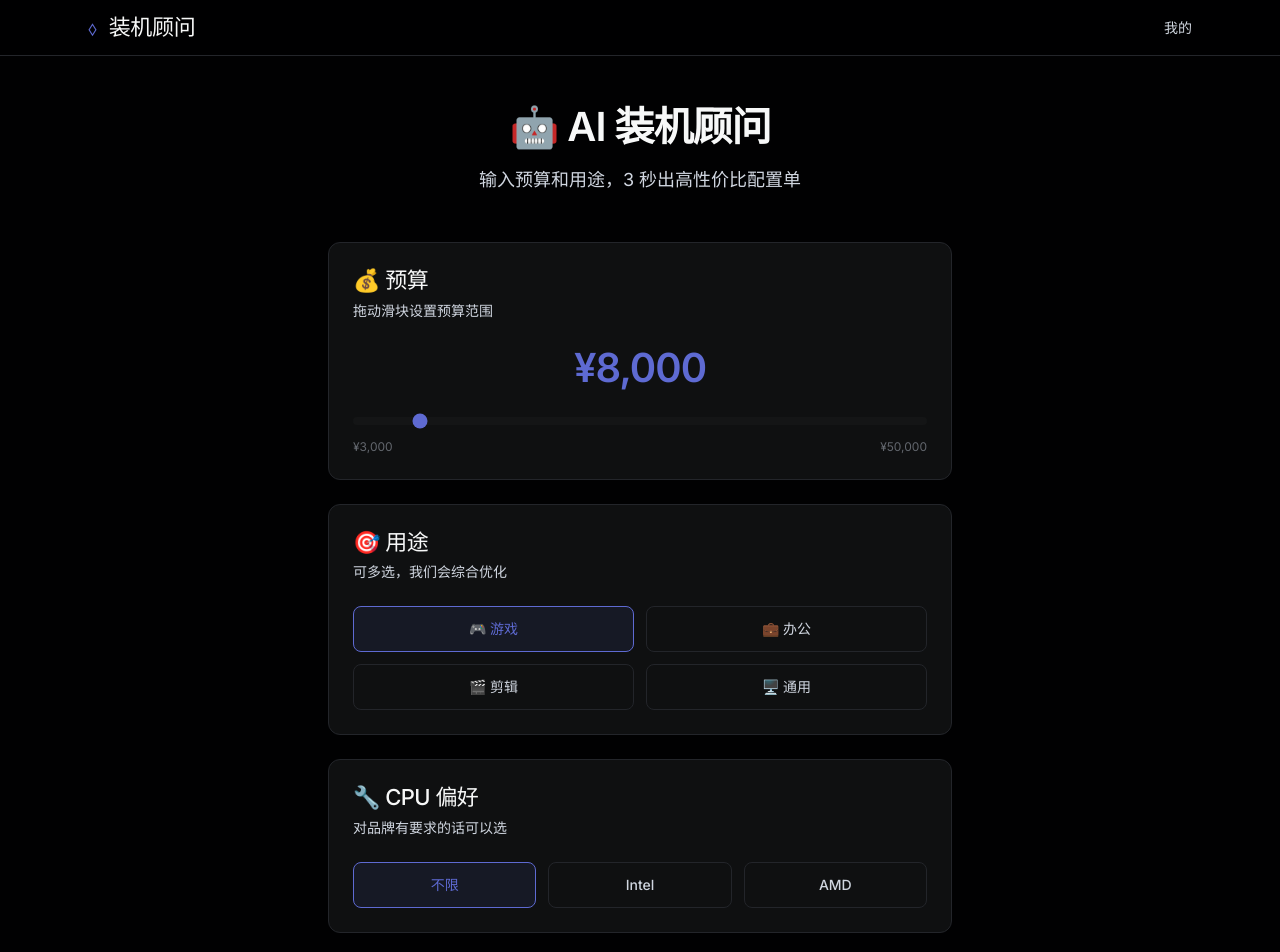
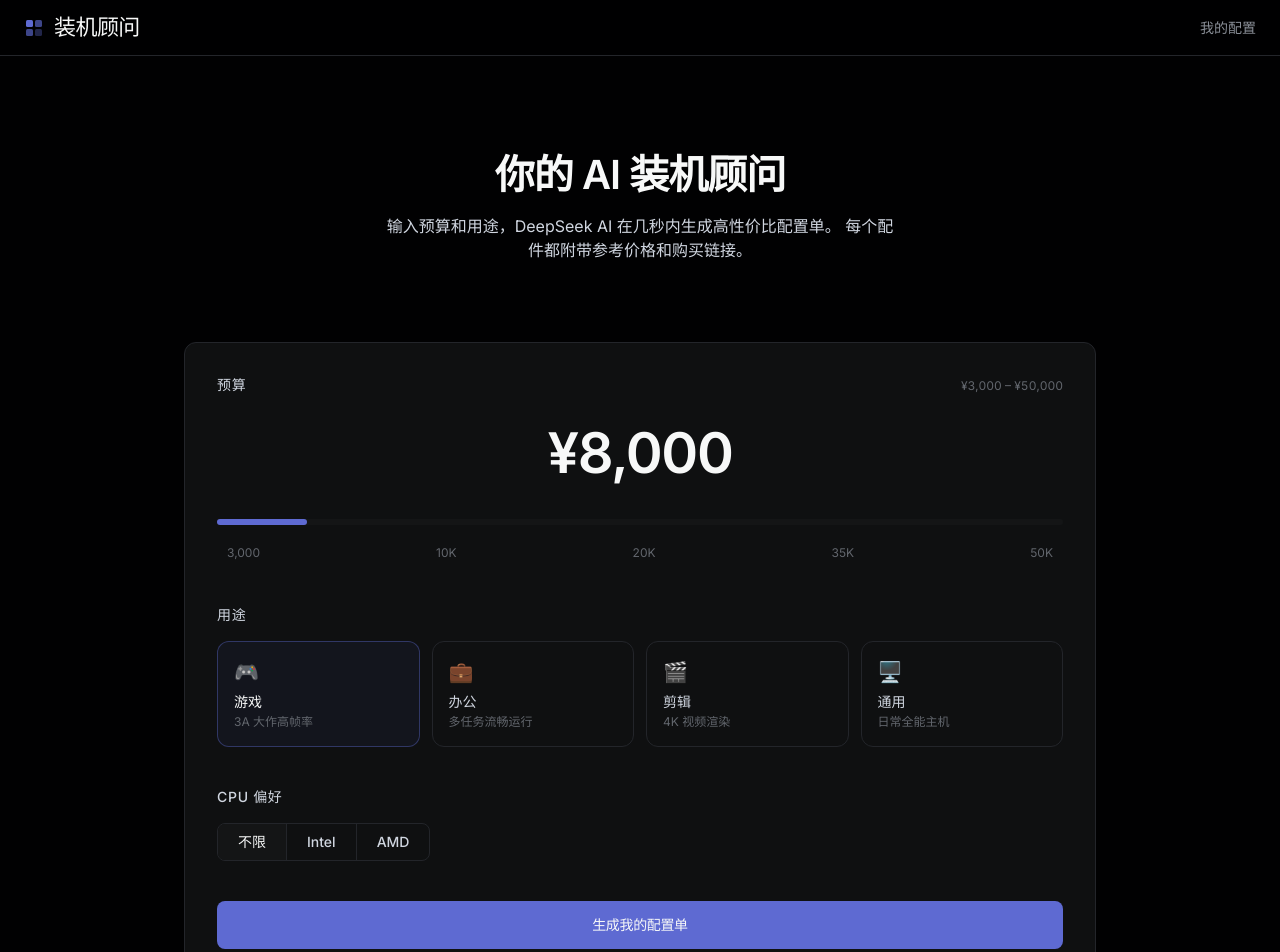
Before and after one commit to lgj2009/ai-pc-builder, a Next.js app: page / in a window 1280 px wide. Shown: the top 952 px of the page. Built offline with nearby package versions, Linux system fonts and the light colour scheme; no server answers.

Commit message:
feat: rebuild homepage with proper Linear design — hero, card layout, premium styling

```diff
--- a/src/app/cinematic/layout.tsx
+++ b/src/app/cinematic/layout.tsx
@@ -1,13 +1,4 @@
 import type { Metadata } from "next";
-import { Inter } from "next/font/google";
-import "@/app/globals.css";
-
-const inter = Inter({
-  subsets: ["latin"],
-  weight: ["300", "400", "500", "600", "700"],
-  variable: "--font-inter",
-  display: "swap",
-});
 
 export const metadata: Metadata = {
   title: "Step Through. Work Smarter.",
@@ -19,11 +10,5 @@ export default function CinematicLayout({
 }: {
   children: React.ReactNode;
 }) {
-  return (
-    <html lang="en" className={inter.variable}>
-      <body className="m-0 p-0 overflow-hidden bg-black" style={{ fontFamily: "'Inter', sans-serif" }}>
-        {children}
-      </body>
-    </html>
-  );
+  return <>{children}</>;
 }
--- a/src/app/cinematic/page.tsx
+++ b/src/app/cinematic/page.tsx
@@ -26,7 +26,7 @@ export default function CinematicPage() {
   const [menuOpen, setMenuOpen] = useState(false);
 
   return (
-    <div className="relative w-screen h-screen overflow-hidden bg-black">
+    <div className="fixed inset-0 w-screen h-screen overflow-hidden bg-black" style={{ fontFamily: "'Inter', sans-serif" }}>
       {/* ====== Background Video ====== */}
       <video
         className="fixed inset-0 w-full h-full object-cover z-0"
--- a/src/app/layout.tsx
+++ b/src/app/layout.tsx
@@ -16,9 +16,9 @@ const jetbrainsMono = JetBrains_Mono({
 });
 
 export const metadata: Metadata = {
-  title: "AI 装机顾问 — 智能 DIY 配置单生成",
+  title: "AI 装机顾问",
   description:
-    "输入预算和用途，AI 自动生成高性价比装机配置单。支持游戏、办公、剪辑等场景，免费试用。",
+    "输入预算和用途，AI 自动生成高性价比装机配置单。",
 };
 
 export default function RootLayout({
@@ -27,28 +27,73 @@ export default function RootLayout({
   children: React.ReactNode;
 }) {
   return (
-    <html lang="zh-CN" className={`${inter.variable} ${jetbrainsMono.variable}`}>
-      <body className="min-h-screen bg-canvas text-ink font-body antialiased">
-        <nav className="sticky top-0 z-50 h-14 border-b border-hairline bg-canvas/80 backdrop-blur">
-          <div className="max-w-6xl mx-auto h-full flex items-center justify-between px-lg">
+    <html
+      lang="zh-CN"
+      className={`${inter.variable} ${jetbrainsMono.variable}`}
+    >
+      <body className="bg-canvas text-ink font-body antialiased min-h-screen">
+        <nav className="fixed top-0 inset-x-0 z-50 h-14 border-b border-hairline bg-canvas/80 backdrop-blur-md">
+          <div className="max-w-[1280px] mx-auto h-full flex items-center justify-between px-6">
             <Link
               href="/"
-              className="flex items-center gap-sm font-display text-card-title text-ink hover:text-primary transition-colors"
+              className="flex items-center gap-2.5 font-display text-card-title text-ink tracking-tight hover:text-primary transition-colors"
             >
-              <span className="text-primary text-xl">⬨</span>
-              <span>装机顾问</span>
+              <svg
+                width="20"
+                height="20"
+                viewBox="0 0 20 20"
+                fill="none"
+                className="text-primary"
+              >
+                <rect
+                  x="2"
+                  y="2"
+                  width="7"
+                  height="7"
+                  rx="1.5"
+                  fill="currentColor"
+                />
+                <rect
+                  x="11"
+                  y="2"
+                  width="7"
+                  height="7"
+                  rx="1.5"
+                  fill="currentColor"
+                  opacity="0.65"
+                />
+                <rect
+                  x="2"
+                  y="11"
+                  width="7"
+                  height="7"
+                  rx="1.5"
+                  fill="currentColor"
+                  opacity="0.65"
+                />
+                <rect
+                  x="11"
+                  y="11"
+                  width="7"
+                  height="7"
+                  rx="1.5"
+                  fill="currentColor"
+                  opacity="0.35"
+                />
+              </svg>
+              <span className="text-ink">装机顾问</span>
             </Link>
-            <div className="flex items-center gap-md">
+            <div className="flex items-center gap-4">
               <Link
                 href="/profile"
-                className="text-sm text-ink-muted hover:text-ink transition-colors"
+                className="text-sm text-ink-subtle hover:text-ink transition-colors"
               >
-                我的
+                我的配置
               </Link>
             </div>
           </div>
         </nav>
-        <main>{children}</main>
+        <main className="pt-14">{children}</main>
       </body>
     </html>
   );
--- a/src/components/BuildForm.tsx
+++ b/src/components/BuildForm.tsx
@@ -2,37 +2,29 @@
 
 import { useState, useEffect, useCallback } from "react";
 import { useRouter } from "next/navigation";
-import { Button } from "@/components/ui/button";
 import {
-  Card,
-  CardContent,
-  CardDescription,
-  CardHeader,
-  CardTitle,
-} from "@/components/ui/card";
-import { FreeUsesBadge } from "./FreeUsesBadge";
-import { StreamingLoader } from "./StreamingLoader";
+  FreeUsesBadge,
+} from "./FreeUsesBadge";
+import {
+  StreamingLoader,
+} from "./StreamingLoader";
 import { supabaseBrowser } from "@/lib/supabase/client";
 import type { SubscriptionStatus, GenerateRequest } from "@/lib/types";
 
 const PURPOSES = [
-  { key: "gaming", label: "🎮 游戏" },
-  { key: "office", label: "💼 办公" },
-  { key: "editing", label: "🎬 剪辑" },
-  { key: "general", label: "🖥️ 通用" },
+  { key: "gaming", label: "游戏", emoji: "🎮", desc: "3A 大作高帧率" },
+  { key: "office", label: "办公", emoji: "💼", desc: "多任务流畅运行" },
+  { key: "editing", label: "剪辑", emoji: "🎬", desc: "4K 视频渲染" },
+  { key: "general", label: "通用", emoji: "🖥️", desc: "日常全能主机" },
 ];
 
-const CPU_OPTIONS = [
-  { key: "any", label: "不限" },
-  { key: "intel", label: "Intel" },
-  { key: "amd", label: "AMD" },
-];
+const CPU_OPTIONS = ["any", "intel", "amd"] as const;
 
 export function BuildForm() {
   const router = useRouter();
   const [budget, setBudget] = useState(8000);
   const [purpose, setPurpose] = useState<string[]>(["gaming"]);
-  const [cpuPref, setCpuPref] = useState("any");
+  const [cpuPref, setCpuPref] = useState<string>("any");
   const [loading, setLoading] = useState(false);
   const [streamPhase, setStreamPhase] = useState("");
   const [streamMessage, setStreamMessage] = useState("");
@@ -43,28 +35,17 @@ export function BuildForm() {
     const init = async () => {
       const sb = supabaseBrowser();
       const { data } = await sb.auth.getSession();
-      if (!data.session) {
-        await sb.auth.signInAnonymously();
-      }
-      const { data: sessionData } = await sb.auth.getSession();
-      const uid = sessionData.session?.user?.id;
+      if (!data.session) await sb.auth.signInAnonymously();
+      const { data: sd } = await sb.auth.getSession();
+      const uid = sd.session?.user?.id;
       if (uid) {
         setAnonUserId(uid);
-        const res = await fetch("/api/auth/me", {
-          headers: { "x-anon-user-id": uid },
-        });
-        const s = await res.json();
-        setStatus(s);
+        const res = await fetch("/api/auth/me", { headers: { "x-anon-user-id": uid } });
+        setStatus(await res.json());
       }
     };
     init();
   }, []);
-
-  const togglePurpose = (key: string) => {
-    setPurpose((prev) =>
-      prev.includes(key) ? prev.filter((p) => p !== key) : [...prev, key]
-    );
-  };
 
   const doGenerate = useCallback(async () => {
     if (purpose.length === 0) return;
@@ -79,7 +60,7 @@ export function BuildForm() {
     };
 
     try {
-      const response = await fetch("/api/generate", {
+      const res = await fetch("/api/generate", {
         method: "POST",
         headers: {
           "Content-Type": "application/json",
@@ -88,32 +69,29 @@ export function BuildForm() {
         body: JSON.stringify(req),
       });
 
-      if (!response.ok) {
-        const err = await response.json();
+      if (!res.ok) {
+        const err = await res.json();
         alert(err.message || "生成失败");
         setLoading(false);
         return;
       }
 
-      const text = await response.text();
-      const events = text.split("\n\n").filter(Boolean);
+      const text = await res.text();
+      const blocks = text.split("\n\n").filter(Boolean);
+      let finalData: Record<string, unknown> | null = null;
 
-      let finalData: Record<string, unknown> | null = null;
-      for (const block of events) {
-        const eventMatch = block.match(/^event: (.+)$/m);
-        const dataMatch = block.match(/^data: (.+)$/m);
-        if (!eventMatch || !dataMatch) continue;
-
-        const event = eventMatch[1];
-        const data = JSON.parse(dataMatch[1]);
-
-        if (event === "status") {
-          setStreamPhase(data.phase);
-          setStreamMessage(data.message);
-        } else if (event === "complete") {
-          finalData = data as Record<string, unknown>;
-        } else if (event === "error") {
-          alert(data.message);
+      for (const block of blocks) {
+        const em = block.match(/^event: (.+)$/m);
+        const dm = block.match(/^data: (.+)$/m);
+        if (!em || !dm) continue;
+        const d = JSON.parse(dm[1]);
+        if (em[1] === "status") {
+          setStreamPhase(d.phase);
+          setStreamMessage(d.message);
+        } else if (em[1] === "complete") {
+          finalData = d as Record<string, unknown>;
+        } else if (em[1] === "error") {
+          alert(d.message);
           setLoading(false);
           return;
         }
@@ -121,7 +99,6 @@ export function BuildForm() {
 
       if (finalData) {
         const sb = supabaseBrowser();
-        // eslint-disable-next-line @typescript-eslint/no-explicit-any
         const sbAny = sb as any;
         const { data: saved } = await sbAny
           .from("saved_configs")
@@ -136,50 +113,62 @@ export function BuildForm() {
           .select()
           .single();
 
-        if (saved) {
-          router.push(`/config/${saved.id}`);
+        if (saved?.id) router.push(`/config/${saved.id}`);
       }
-      }
-    } catch (err: unknown) {
-      const msg = err instanceof Error ? err.message : "未知错误";
-      alert("网络错误: " + msg);
+    } catch (e: unknown) {
+      alert("网络错误: " + (e instanceof Error ? e.message : "未知错误"));
     } finally {
       setLoading(false);
     }
   }, [budget, purpose, cpuPref, anonUserId, router]);
 
+  const budgetPercent = ((budget - 3000) / (50000 - 3000)) * 100;
+
   return (
-    <div className="max-w-2xl mx-auto px-lg py-xxl">
-      {/* Header */}
-      <div className="text-center mb-xxl">
-        <h1 className="text-display-md font-display text-ink mb-md">
-          🤖 AI 装机顾问
+    <div className="max-w-[960px] mx-auto px-6 pb-section">
+      {/* ── Hero ── */}
+      <section className="pt-section pb-xxl text-center">
+        <h1 className="text-display-md font-display text-ink mb-4 tracking-tight">
+          你的 AI 装机顾问
         </h1>
-        <p className="text-ink-muted text-lg">
-          输入预算和用途，3 秒出高性价比配置单
+        <p className="text-ink-muted text-body-lg max-w-lg mx-auto mb-8">
+          输入预算和用途，DeepSeek AI 在几秒内生成高性价比配置单。
+          每个配件都附带参考价格和购买链接。
         </p>
         {status && (
-          <div className="mt-lg inline-block">
+          <div className="mb-0 inline-flex">
             <FreeUsesBadge
               remaining={status.freeUsesRemaining}
               isSubscribed={status.isSubscribed}
             />
           </div>
         )}
+      </section>
+
+      {/* ── Config Builder Card ── */}
+      <div className="border border-hairline rounded-lg bg-surface-1 p-8 mb-8">
+        {/* ── Budget ── */}
+        <div className="mb-10">
+          <div className="flex items-baseline justify-between mb-4">
+            <label className="text-sm font-medium text-ink-muted uppercase tracking-wider">
+              预算
+            </label>
+            <span className="text-ink-tertiary text-xs tabular-nums">
+              ¥3,000 – ¥50,000
+            </span>
           </div>
-
-      {/* Budget Slider */}
-      <Card className="mb-lg">
-        <CardHeader>
-          <CardTitle>💰 预算</CardTitle>
-          <CardDescription>拖动滑块设置预算范围</CardDescription>
-        </CardHeader>
-        <CardContent>
-          <div className="text-center mb-md">
-            <span className="text-display-md font-display text-primary">
+          <div className="text-center mb-6">
+            <span className="text-[56px] font-display font-semibold text-ink tracking-tight">
               ¥{budget.toLocaleString()}
             </span>
           </div>
+
+          {/* Slider track */}
+          <div className="relative h-1.5 bg-surface-2 rounded-full mb-4">
+            <div
+              className="absolute inset-y-0 left-0 rounded-full bg-primary transition-all duration-150"
+              style={{ width: `${budgetPercent}%` }}
+            />
             <input
               type="range"
               min={3000}
@@ -187,89 +176,129 @@ export function BuildForm() {
               step={500}
               value={budget}
               onChange={(e) => setBudget(Number(e.target.value))}
-            className="w-full h-2 bg-surface-2 rounded-full appearance-none cursor-pointer accent-primary"
+              className="absolute inset-0 w-full h-full opacity-0 cursor-pointer"
             />
-          <div className="flex justify-between text-xs text-ink-tertiary mt-xs">
-            <span>¥3,000</span>
-            <span>¥50,000</span>
           </div>
-        </CardContent>
-      </Card>
 
-      {/* Purpose Selector */}
-      <Card className="mb-lg">
-        <CardHeader>
-          <CardTitle>🎯 用途</CardTitle>
-          <CardDescription>可多选，我们会综合优化</CardDescription>
-        </CardHeader>
-        <CardContent>
-          <div className="grid grid-cols-2 gap-sm">
-            {PURPOSES.map(({ key, label }) => (
+          <div className="flex justify-between gap-2">
+            {[3000, 10000, 20000, 35000, 50000].map((v) => (
+              <button
+                key={v}
+                onClick={() => setBudget(v)}
+                className={`text-xs px-2.5 py-1 rounded-md transition-colors ${
+                  Math.abs(budget - v) <= 1000
+                    ? "bg-primary/15 text-primary font-medium"
+                    : "text-ink-tertiary hover:text-ink-muted"
+                }`}
+              >
+                {v >= 10000 ? `${v / 1000}K` : v.toLocaleString()}
+              </button>
+            ))}
+          </div>
+        </div>
+
+        {/* ── Purpose ── */}
+        <div className="mb-10">
+          <label className="block text-sm font-medium text-ink-muted uppercase tracking-wider mb-4">
+            用途
+          </label>
+          <div className="grid grid-cols-2 md:grid-cols-4 gap-3">
+            {PURPOSES.map(({ key, label, emoji, desc }) => {
+              const active = purpose.includes(key);
+              return (
                 <button
                   key={key}
-                onClick={() => togglePurpose(key)}
-                className={`py-3 px-4 rounded-md text-sm font-medium border transition-colors ${
-                  purpose.includes(key)
-                    ? "border-primary bg-primary/10 text-primary"
-                    : "border-hairline bg-surface-1 text-ink-muted hover:border-hairline-strong"
+                  onClick={() =>
+                    setPurpose((p) =>
+                      p.includes(key) ? p.filter((x) => x !== key) : [...p, key]
+                    )
+                  }
+                  className={`text-left p-4 rounded-lg border transition-all duration-150 ${
+                    active
+                      ? "border-primary/40 bg-primary/[0.06]"
+                      : "border-hairline bg-surface-1 hover:border-hairline-strong"
+                  }`}
+                >
+                  <div className="text-xl mb-1.5">{emoji}</div>
+                  <div
+                    className={`text-sm font-medium mb-0.5 ${
+                      active ? "text-ink" : "text-ink-muted"
+                    }`}
+                  >
+                    {label}
+                  </div>
+                  <div className="text-xs text-ink-tertiary">{desc}</div>
+                </button>
+              );
+            })}
+          </div>
+        </div>
+
+        {/* ── CPU preference ── */}
+        <div className="mb-10">
+          <label className="block text-sm font-medium text-ink-muted uppercase tracking-wider mb-4">
+            CPU 偏好
+          </label>
+          <div className="inline-flex rounded-md border border-hairline overflow-hidden">
+            {[
+              { key: "any", label: "不限" },
+              { key: "intel", label: "Intel" },
+              { key: "amd", label: "AMD" },
+            ].map(({ key, label }) => (
+              <button
+                key={key}
+                onClick={() => setCpuPref(key)}
+                className={`px-5 py-2 text-sm font-medium transition-colors border-r border-hairline last:border-r-0 ${
+                  cpuPref === key
+                    ? "bg-surface-2 text-ink"
+                    : "text-ink-muted hover:text-ink hover:bg-surface-1"
                 }`}
               >
                 {label}
               </button>
             ))}
           </div>
-        </CardContent>
-      </Card>
+        </div>
 
-      {/* CPU Preference */}
-      <Card className="mb-xl">
-        <CardHeader>
-          <CardTitle>🔧 CPU 偏好</CardTitle>
-          <CardDescription>对品牌有要求的话可以选</CardDescription>
-        </CardHeader>
-        <CardContent>
-          <div className="flex gap-sm">
-            {CPU_OPTIONS.map(({ key, label }) => (
-              <button
-                key={key}
-                onClick={() => setCpuPref(key)}
-                className={`flex-1 py-3 rounded-md text-sm font-medium border transition-colors ${
-                  cpuPref === key
-                    ? "border-primary bg-primary/10 text-primary"
-                    : "border-hairline bg-surface-1 text-ink-muted hover:border-hairline-strong"
-                }`}
-              >
-                {label}
-              </button>
-            ))}
-          </div>
-        </CardContent>
-      </Card>
-
-      {/* Generate / Loading */}
+        {/* ── Generate ── */}
         {loading ? (
           <StreamingLoader phase={streamPhase} message={streamMessage} />
         ) : (
-        <Button
-          variant="primary"
-          size="lg"
-          className="w-full rounded-md text-base h-12"
+          <button
             onClick={doGenerate}
             disabled={purpose.length === 0}
+            className="w-full h-12 rounded-md bg-primary text-on-primary font-medium text-sm tracking-tight
+                       hover:bg-primary-hover active:bg-primary-focus
+                       disabled:opacity-40 disabled:cursor-not-allowed
+                       transition-colors duration-150"
           >
             {status && !status.canAccessFull
               ? "生成配置单（免费版不含价格）"
               : "生成我的配置单"}
-        </Button>
+          </button>
         )}
 
         {status && !status.canAccessFull && (
-        <p className="text-center text-ink-tertiary text-xs mt-md">
-          🔒 免费次数用完后，配置单将隐藏价格和购买链接。
-          <br />
-          使用兑换码解锁完整版。
+          <p className="text-center text-ink-tertiary text-xs mt-4">
+            免费版可用 3 次完整功能。使用兑换码解锁完整价格服务。
           </p>
         )}
       </div>
+
+      {/* ── Bottom info ── */}
+      <div className="grid grid-cols-1 md:grid-cols-3 gap-6 text-center">
+        {[
+          { emoji: "🧠", title: "AI 驱动", desc: "DeepSeek V4 Flash 分析需求，匹配最优配件组合" },
+          { emoji: "💰", title: "参考价格", desc: "所有配件标注国内电商报价，一键跳转购买" },
+          { emoji: "✅", title: "自动兼容", desc: "CPU/主板/内存/电源自动校验，避免踩坑" },
+        ].map(({ emoji, title, desc }) => (
+          <div key={title} className="px-4 py-6 rounded-lg border border-hairline bg-surface-1">
+            <div className="text-2xl mb-3">{emoji}</div>
+            <h3 className="text-sm font-display font-medium text-ink mb-1.5 tracking-tight">{title}</h3>
+            <p className="text-xs text-ink-subtle leading-relaxed">{desc}</p>
+          </div>
+        ))}
+      </div>
+    </div>
   );
 }
```
Also changed, not shown: 1 other file (tests, documents, lock files or other folders). Lines whose indentation alone changed are shown as unchanged.
